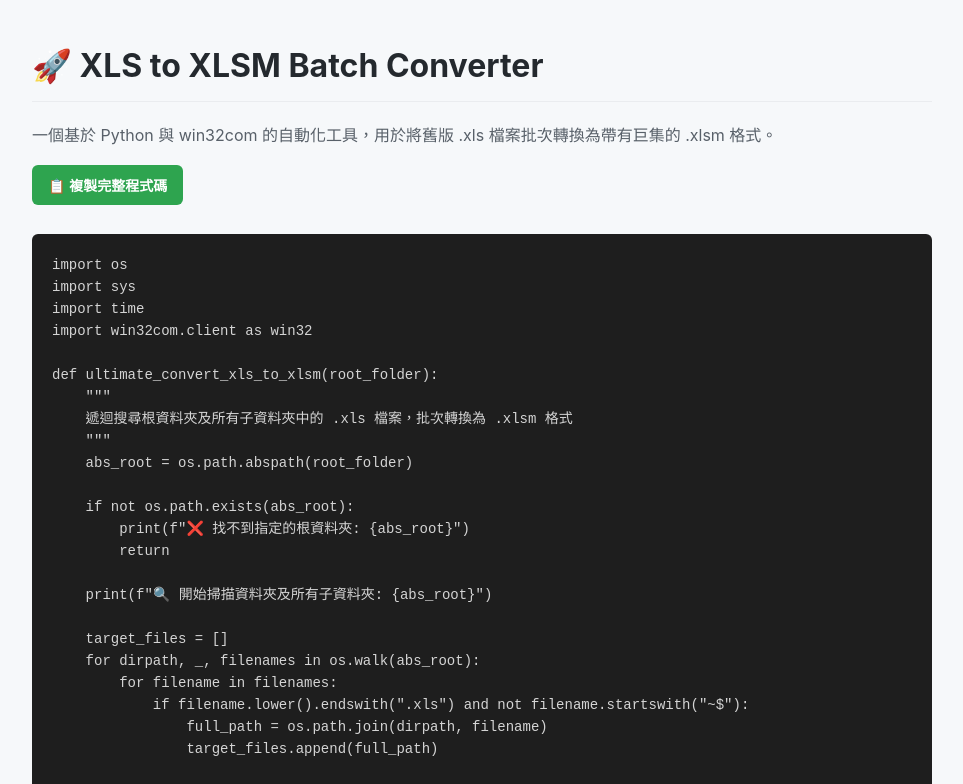
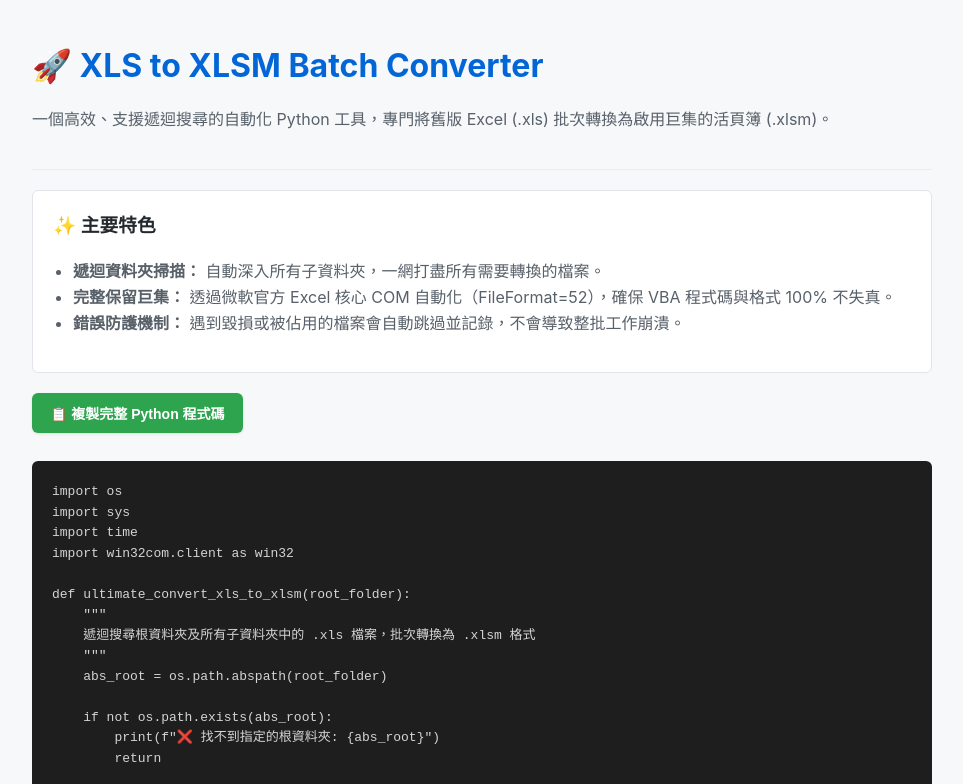
Before and after one commit to Oysterys-oss/EXCEL-XLS-XLSM, a plain HTML site: page index.html in a window 1280 px wide. Shown: the top 784 px of the page, without its empty margins (158-1121 px from the left). Drawn offline with Linux system fonts and the light colour scheme.

Commit message:
Update index.html

```diff
--- a/index.html
+++ b/index.html
@@ -8,18 +8,38 @@
         body {
             font-family: -apple-system, BlinkMacSystemFont, "Segoe UI", Roboto, "Helvetica Neue", Arial, sans-serif;
             line-height: 1.6;
-            color: #333;
+            color: #24292e;
             max-width: 900px;
             margin: 40px auto;
             padding: 0 20px;
             background-color: #f6f8fa;
         }
+        header {
+            border-bottom: 1px solid #eaecef;
+            padding-bottom: 20px;
+            margin-bottom: 20px;
+        }
         h1 {
-            border-bottom: 1px solid #eaecef;
-            padding-bottom: 0.3em;
+            color: #0366d6;
+            font-size: 2em;
+            margin-bottom: 10px;
+        }
+        p {
+            color: #586069;
+        }
+        .features {
+            background-color: #ffffff;
+            border: 1px solid #e1e4e8;
+            border-radius: 6px;
+            padding: 20px;
+            margin-bottom: 20px;
+        }
+        .features h3 {
+            margin-top: 0;
             color: #24292e;
         }
-        p {
+        .features ul {
+            padding-left: 20px;
             color: #586069;
         }
         pre {
@@ -28,32 +48,52 @@
             padding: 20px;
             border-radius: 6px;
             overflow-x: auto;
-            font-family: Consolas, Monaco, "Andale Mono", monospace;
-            font-size: 14px;
+            font-family: Consolas, Monaco, monospace;
+            font-size: 13px;
             line-height: 1.5;
         }
         .btn {
             background-color: #2ea44f;
             color: white;
             border: none;
-            padding: 10px 16px;
+            padding: 10px 18px;
             font-size: 14px;
             font-weight: bold;
             border-radius: 6px;
             cursor: pointer;
             margin-bottom: 15px;
+            box-shadow: 0 1px 3px rgba(0,0,0,0.1);
         }
         .btn:hover {
             background-color: #2c974b;
+        }
+        footer {
+            text-align: center;
+            margin-top: 40px;
+            color: #6a737d;
+            font-size: 12px;
+            border-top: 1px solid #eaecef;
+            padding-top: 20px;
         }
     </style>
 </head>
 <body>
 
-    <h1>🚀 XLS to XLSM Batch Converter</h1>
-    <p>一個基於 Python 與 win32com 的自動化工具，用於將舊版 .xls 檔案批次轉換為帶有巨集的 .xlsm 格式。</p>
+    <header>
+        <h1>🚀 XLS to XLSM Batch Converter</h1>
+        <p>一個高效、支援遞迴搜尋的自動化 Python 工具，專門將舊版 Excel (.xls) 批次轉換為啟用巨集的活頁簿 (.xlsm)。</p>
+    </header>
 
-    <button class="btn" onclick="copyCode()">📋 複製完整程式碼</button>
+    <div class="features">
+        <h3>✨ 主要特色</h3>
+        <ul>
+            <li><strong>遞迴資料夾掃描：</strong> 自動深入所有子資料夾，一網打盡所有需要轉換的檔案。</li>
+            <li><strong>完整保留巨集：</strong> 透過微軟官方 Excel 核心 COM 自動化（FileFormat=52），確保 VBA 程式碼與格式 100% 不失真。</li>
+            <li><strong>錯誤防護機制：</strong> 遇到毀損或被佔用的檔案會自動跳過並記錄，不會導致整批工作崩潰。</li>
+        </ul>
+    </div>
+
+    <button class="btn" onclick="copyCode()">📋 複製完整 Python 程式碼</button>
 
     <pre><code id="codeBlock">import os
 import sys
@@ -136,11 +176,15 @@ if __name__ == "__main__":
     ultimate_convert_xls_to_xlsm(target_dir)
 </code></pre>
 
+    <footer>
+        <p>Powered by GitHub Pages | Designed for Local Automation</p>
+    </footer>
+
     <script>
         function copyCode() {
             const codeText = document.getElementById("codeBlock").innerText;
             navigator.clipboard.writeText(codeText).then(() => {
-                alert("已成功複製程式碼！");
+                alert("已成功複製 Python 程式碼！");
             }).catch(err => {
                 alert("複製失敗: " + err);
             });
```
